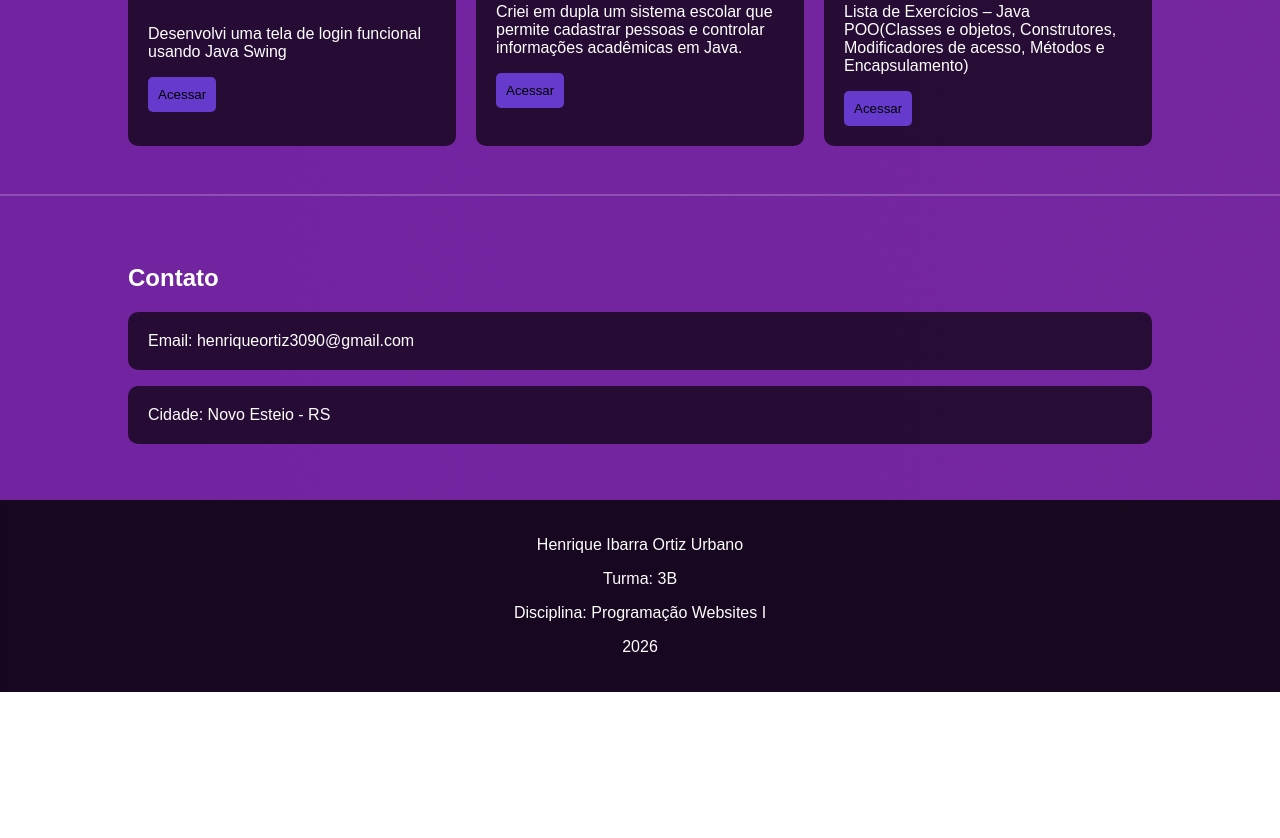
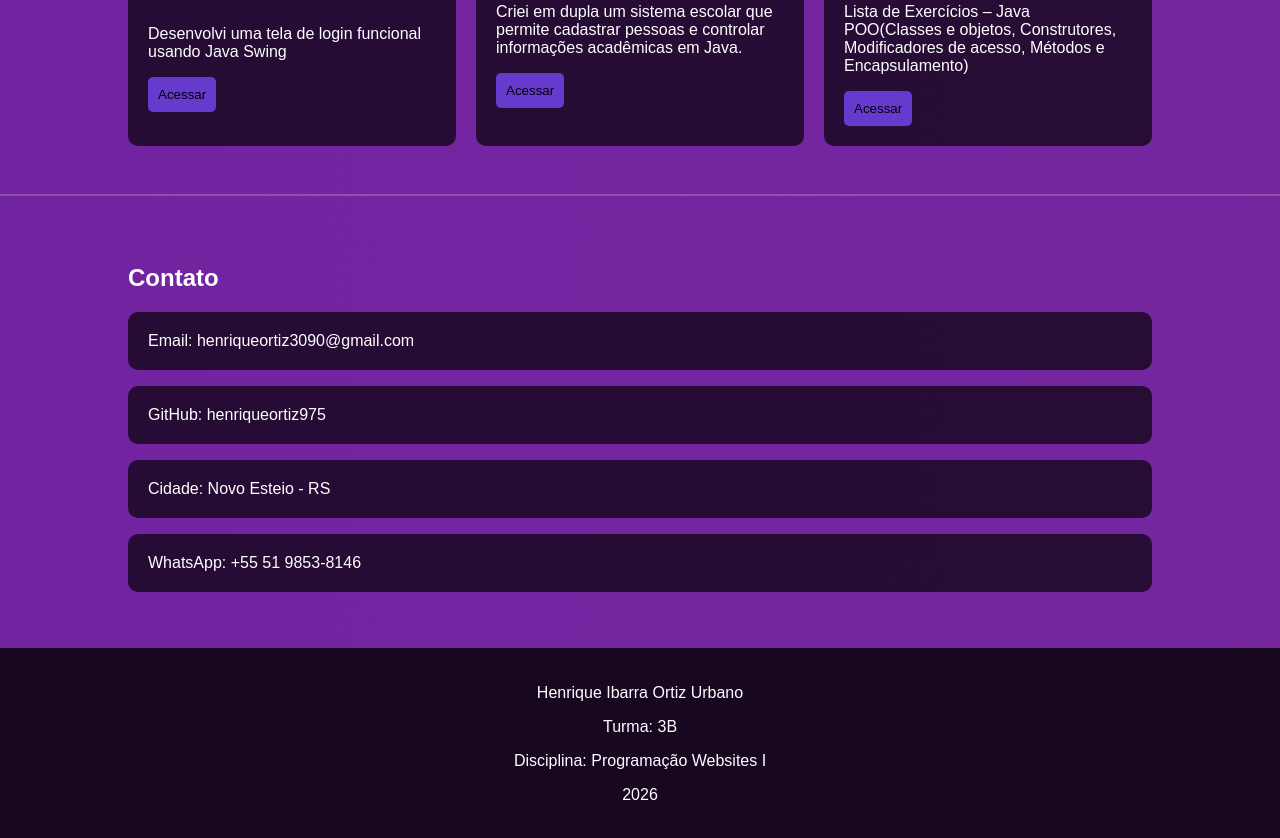
Before and after one commit to henriqueortiz975/Meu_Portfolio_Web, a plain HTML site: page index.html in a window 1280 px wide. Shown: the part 1072-1910 px from the top of the page. Before the commit the page ends 1764 px from the top, so only its background shows below. Drawn offline with Linux system fonts and the light colour scheme.

Commit message:
Falta arrumar a imagem

```diff
--- a/index.html
+++ b/index.html
@@ -9,6 +9,7 @@
 <body>
     <header>
         <div>
+            <img src="img/Pessoal.jfif" alt="">
             <h1>Henrique Ibarra Ortiz Urbano</h1>
             <p>Estudante de Programação</p>
         </div>
@@ -87,7 +88,9 @@
     <h2>Contato</h2>
 
     <p class = "fundo">Email: henriqueortiz3090@gmail.com</p>
+    <p class = "fundo">GitHub: henriqueortiz975</p>
     <p class = "fundo">Cidade: Novo Esteio - RS</p>
+    <p class = "fundo">WhatsApp: +55 51 9853-8146</p>
 
 </section>
 
```
Also changed, not shown: img/Pessoal.jfif (added). Lines whose indentation alone changed are shown as unchanged.
